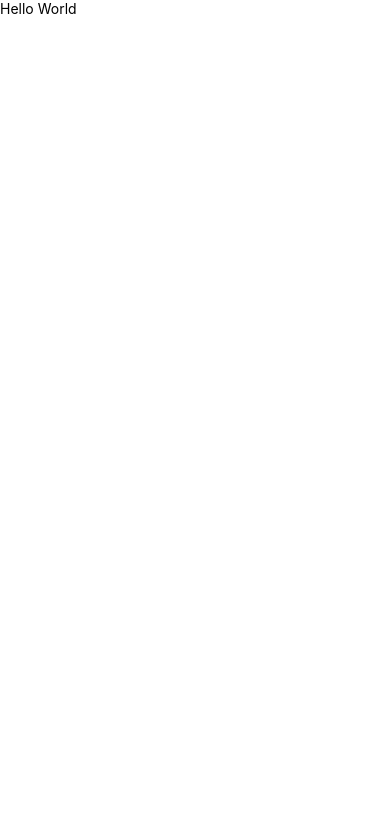
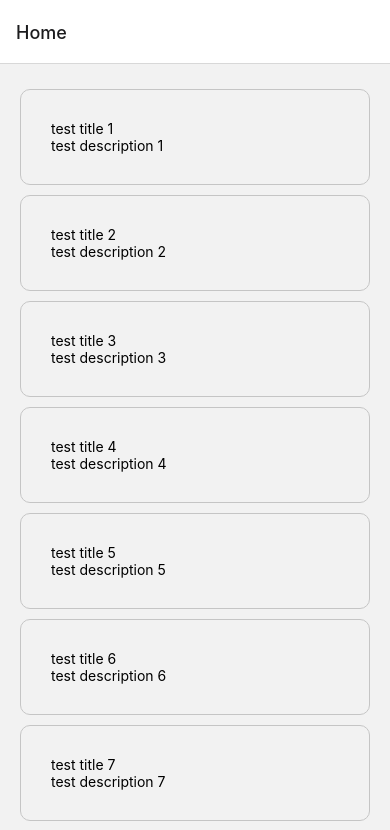
Before and after one commit to rga-coding/EvenManager, a React Native app in the folder events-app/: screen / in a window 390 px wide. Shown: the top 830 px of the page. Built offline with nearby package versions, Linux system fonts and the light colour scheme.

Commit message:
FEAT - app.js homestack

```diff
--- a/events-app/App.js
+++ b/events-app/App.js
@@ -1,13 +1,14 @@
-import { StatusBar } from "expo-status-bar";
-import { SafeAreaView, StyleSheet, Text, View } from "react-native";
+import 'react-native-gesture-handler';
+import { NavigationContainer } from "@react-navigation/native";
+import { HomeStack } from './navigation/stack'
 
 // React Native web  corresponding tags
 // https://reactnative.dev/docs/intro-react-native-components#core-components
 
 export default function App() {
   return (
-    <SafeAreaView>
-      <Text>Hello World</Text>
-    </SafeAreaView>
+    <NavigationContainer>
+    <HomeStack></HomeStack>
+    </NavigationContainer>
   );
 }
```
